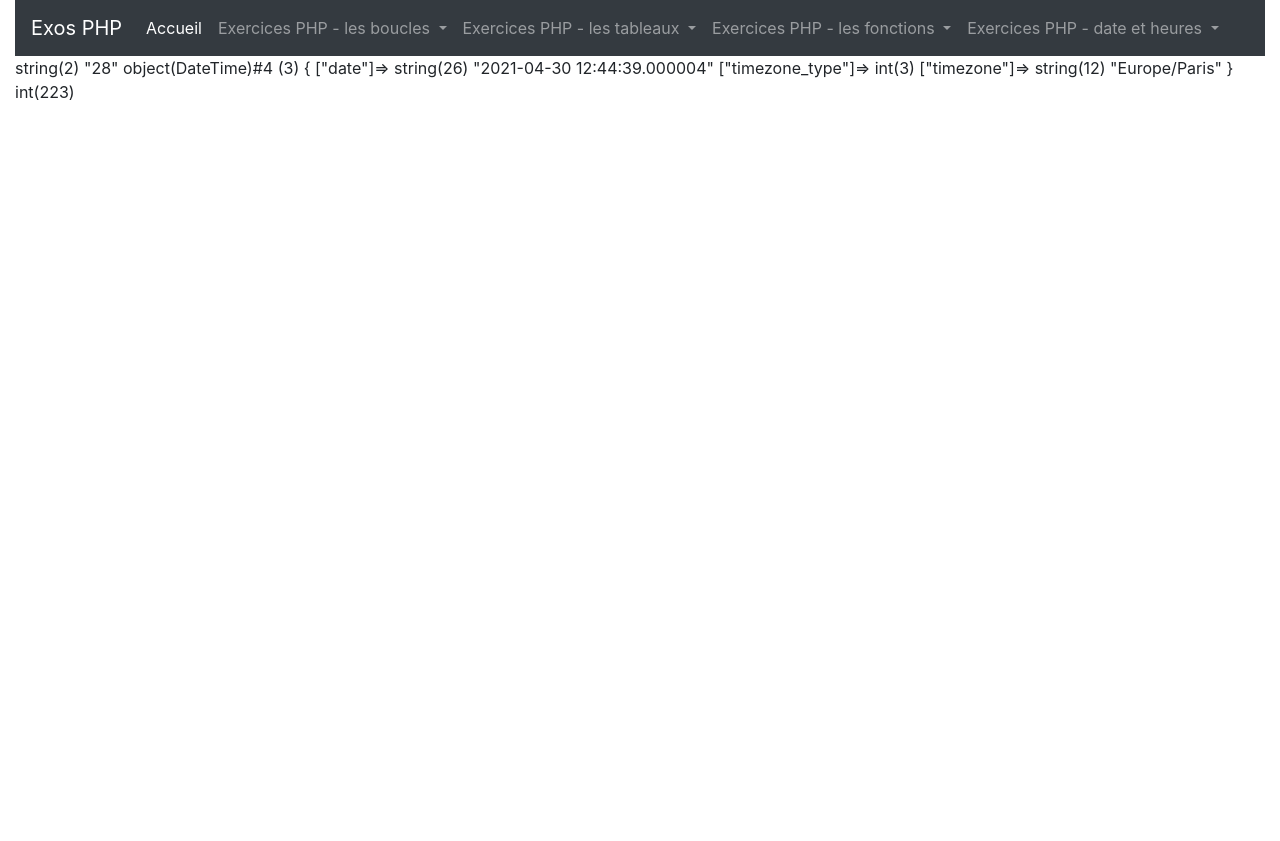
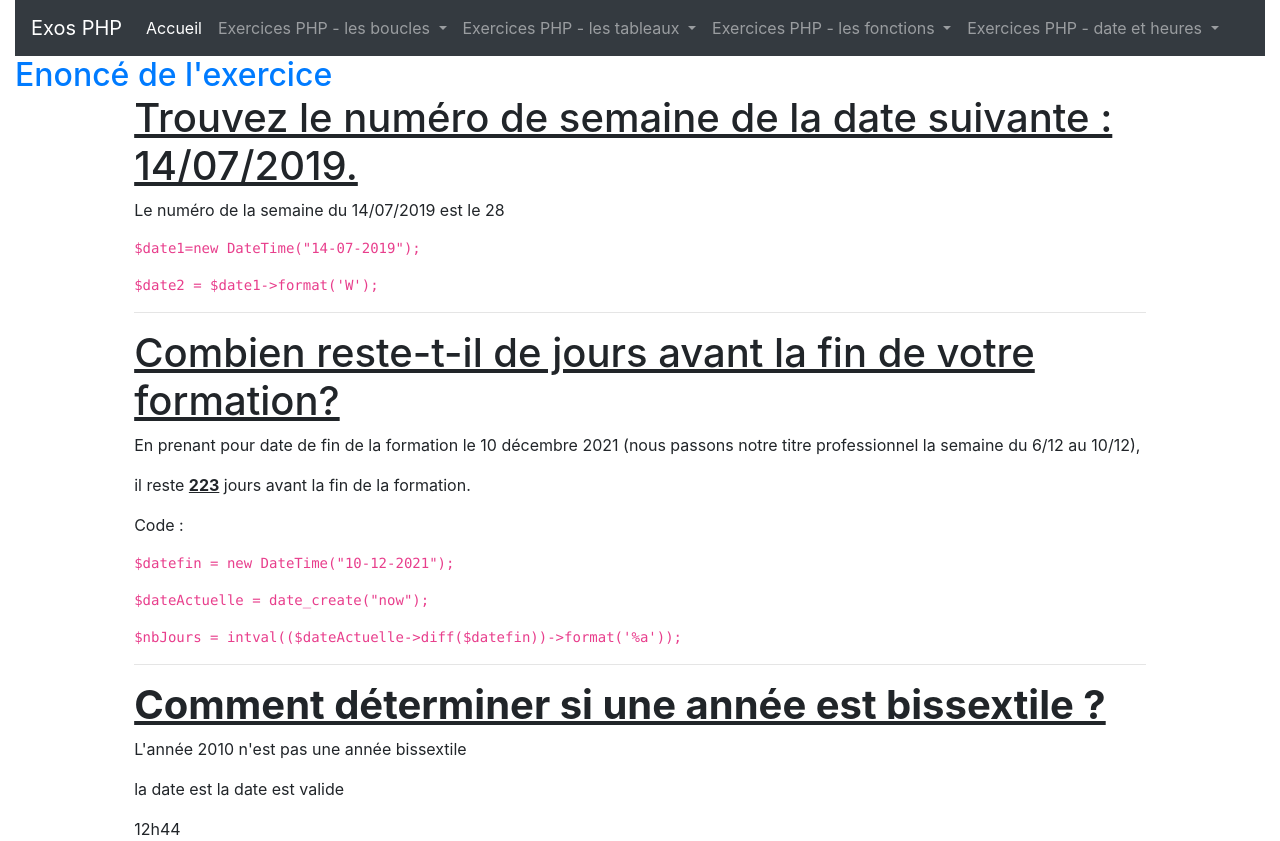
Before and after one commit to AlexandreLourencinho/CDA_PHP, a PHP site: page /view/date_et_heures/exercices_date_et_heure.php in a window 1280 px wide. Before the commit the page ends 100 px from the top, so only its background shows below. Run offline with PHP 8.4, Linux system fonts and the light colour scheme.

Commit message:
php exos date suite

```diff
--- a/controller/date_et_heures/exercices_date_et_heure_controller.php
+++ b/controller/date_et_heures/exercices_date_et_heure_controller.php
@@ -1,12 +1,46 @@
 <?php
 date_default_timezone_set("Europe/Paris");
+
+// numéro de la semaine ($numSemaine)
 $date1=new DateTime("14-07-2019");
-$date2 = $date1->format('W');
+$numSemaine = $date1->format('W');
+//------------------------------
+//recup date fin
+$datefin = new DateTime("10-12-2021");
+// recup^date aujourd'hui
+$dateActuelle = date_create("now");
+//nbjr avant fin formation
+$nbJours = intval(($dateActuelle->diff($datefin))->format('%a'));
+
+//année bissextile
+function bisext($annee){
+    if(date("m", strtotime("$annee-02-29"))==03){
+        return false;
+    }
+    else{
+        return true;
+    }
+}
+$result=bisext("2010");
+//-------
+//date valide ou pas
+function datevalide($date)
+{
+    DateTime::createFromFormat("d/m/Y", $date);
+    $errors = DateTime::getLastErrors();
+        if(sizeof($errors['warnings'])!=0) {
+            $retour = "la date n'est pas valide";
+        }
+        else
+        {
+            $retour = "la date est valide";
+        }
+
+    return $retour;
+}
+$message = datevalide("28/02/2019");
 
 
-//6 au 10 /12
-$datefin = new DateTime("10-12-2021");
-$datoj = date_create("now");
-
-$nbjours = $datoj->diff($datefin);
-$nbjour=intval($nbjours->format('%a'));
+// afficher 11h25
+$timestamp1=time();
+$datoj2 = date("G\hi", $timestamp1);
--- a/controller/tableaux/exo_1_php_tableau_controller.php
+++ b/controller/tableaux/exo_1_php_tableau_controller.php
@@ -1,6 +1,6 @@
 <?php
 $tableaumois = array("janvier" => 31,
-    "Février" => 27,
+    "Février" => 28,
     "mars" => 31,
     "arvril" => 30, "mai" => 31,
     "juin" => 30,
--- a/controller/tableaux/exo_3_tableaux_controller.php
+++ b/controller/tableaux/exo_3_tableaux_controller.php
@@ -5,5 +5,5 @@ $departements = array(
     "Grand-Est" => array("Ardennes", "Aube", "Marne", "Haute-Marne", "Meurthe-et-Moselle", "Meuse", "Moselle", "Bas-Rhin", "Haut-Rhin", "Vosges"),
     "Normandie" => array("Calvados", "Eure", "Manche", "Orne", "Seine-Maritime")
 );
-
+ksort($departements);
 ?>
--- a/controller/tableaux/tableaux_exo_2_controller.php
+++ b/controller/tableaux/tableaux_exo_2_controller.php
@@ -61,6 +61,5 @@ $capitales = array(
 );
 $pays ='0';
 $ville ='0';
-$nombre=0;
-
+$nombre = count($capitales);
 ?>
--- a/view/boucles/exo_3_boucles.php
+++ b/view/boucles/exo_3_boucles.php
@@ -9,8 +9,8 @@ include ($_SERVER['DOCUMENT_ROOT'])."/controller/boucles/exo3controller.php";
 <br>
 <div class="table-responsive">
     <table class="table table-bordered table-striped table-dark table-hover col-12 col-lg-4">
+        <thead>
         <tr>
-            <thead>
             <th>
 
             </th>
--- a/view/date_et_heures/exercices_date_et_heure.php
+++ b/view/date_et_heures/exercices_date_et_heure.php
@@ -3,11 +3,53 @@ $titre = "date et heures - exercices";
 include $_SERVER['DOCUMENT_ROOT']."/controller/date_et_heures/exercices_date_et_heure_controller.php";
 include $_SERVER['DOCUMENT_ROOT']."/view/header.php";
 ?>
+    <a href="https://ncode.amorce.org/ressources/Pool/CDA/WEB_PHP_frc/PHP_06_Dates.html" title="Enoncé de l'exercice" class="h2">Enoncé de l'exercice</a>
+<div class="container align-items-center col-10">
 
-<?php var_dump($date2);
-var_dump($datoj);
-var_dump($nbjour);
+    <p class="h1"><u>Trouvez le numéro de semaine de la date suivante : 14/07/2019.</u></p>
+<p>Le numéro de la semaine du 14/07/2019 est le <?= $numSemaine ?></p>
+<code>
+    <p>$date1=new DateTime("14-07-2019");</p>
+    <p>$date2 = $date1->format('W');</p>
+</code>
+<hr>
+<p class="h1"><u>Combien reste-t-il de jours avant la fin de votre formation?</u></p>
+<p>En prenant pour date de fin de la formation le 10 décembre 2021 (nous passons notre titre professionnel la semaine du 6/12 au 10/12),</p>
+    <p>il reste <u><b><?= $nbJours?></b></u> jours avant la fin de la formation.</p>
+<p>Code :</p>
+<code>
+    <p>$datefin = new DateTime("10-12-2021");</p>
+    <p>$dateActuelle = date_create("now");</p>
+    <p>$nbJours = intval(($dateActuelle->diff($datefin))->format('%a'));</p>
+</code>
+<hr>
+<p class="h1"><u><b>Comment déterminer si une année est bissextile ?</b></u></p>
+<p> L'année 2010
+<?php
+if($result==true)
+{
 ?>
+est une année bissextile</p>
+    <?php }
+else {
+    ?>
+    n'est pas une année bissextile</p>
+    <code>
+
+    </code>
+
+
+
+
+
+    <?php
+} ?>
+
+<?php
+
+?>
+<p>la date est <?= $message ?></p>
+<?= $datoj2 ?>
 
 
 
@@ -30,13 +72,7 @@ var_dump($nbjour);
 
 
 
-
-
-
-
-
-
-
+</div>
 <?php
 include $_SERVER['DOCUMENT_ROOT']."/view/footer.php";
 ?>
--- a/view/tableaux/tableaux_exo_2.php
+++ b/view/tableaux/tableaux_exo_2.php
@@ -53,9 +53,6 @@ include ($_SERVER['DOCUMENT_ROOT'])."/controller/tableaux/tableaux_exo_2_control
                 </tbody>
             </table>
         </div>
-        <?php
-        $nombre = count($capitales)
-        ?>
         <span><b>3) Il y a <?= $nombre ?> villes.</b></span>
 
 <?php
```
